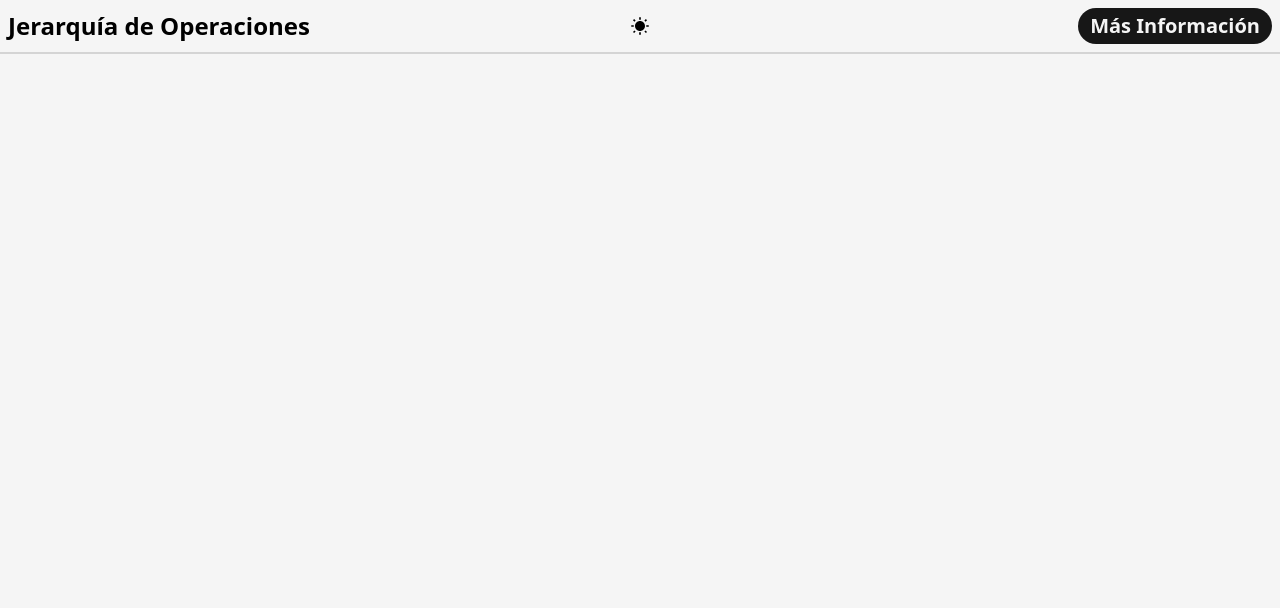
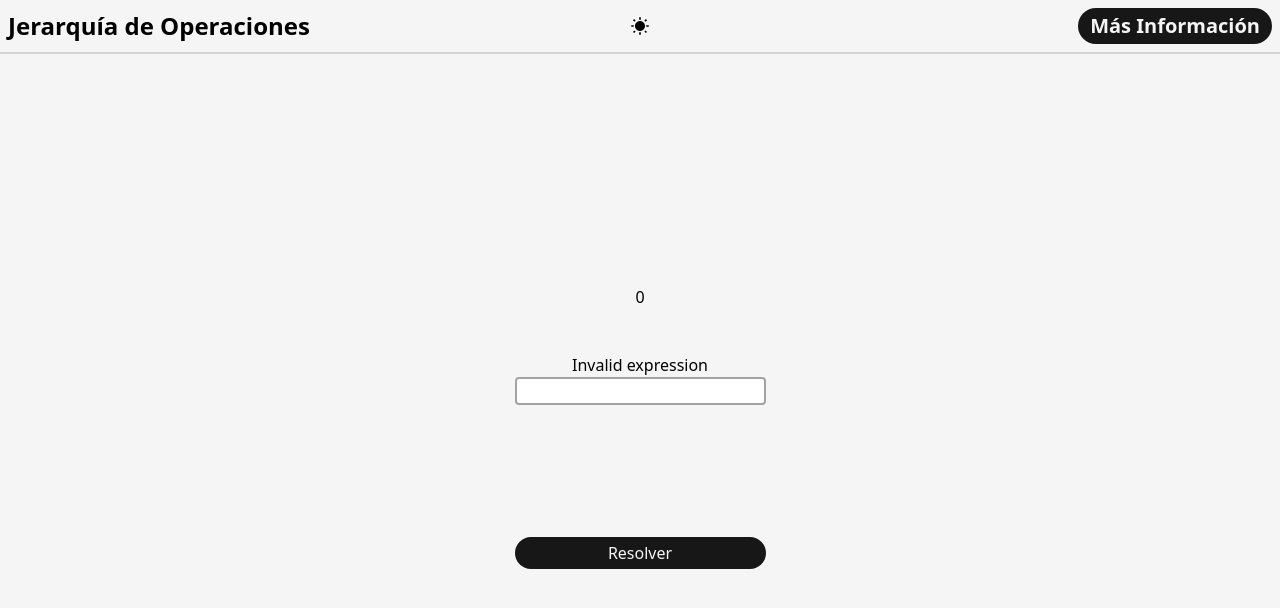
Before and after one commit to KytnaCode/jerarquia-de-operaciones, a React (Vite) app: page / in a window 1280 px wide. Shown: the top 608 px of the page. Built offline with nearby package versions, Linux system fonts and the light colour scheme.

Commit message:
Add expression solver (#13)

```diff
--- a/src/App.tsx
+++ b/src/App.tsx
@@ -1,12 +1,24 @@
 import { twMerge } from 'tailwind-merge';
 import './App.css';
-import { useEffect, useState } from 'react';
+import { useEffect, useMemo, useState } from 'react';
 import { FaGithub } from 'react-icons/fa';
 import { IoMdSunny, IoIosMoon } from 'react-icons/io';
+import NumberValue from './components/numberValue';
+import InsertNumber from './components/insertNumber';
+import { getDepth, identity, Number } from './number/number';
 
 function App() {
   const [darkMode, setDarkMode] = useState(false);
   const [page, setPage] = useState('');
+  const [num, setNum] = useState(identity(0));
+  const [solving, setSolving] = useState(false);
+  const [step, setStep] = useState(getDepth(num));
+  const [id, setId] = useState(0);
+
+  const numberValues = useMemo(
+    () => Array.from(Array(getDepth(num) + 1 - step)),
+    [num, step],
+  );
 
   useEffect(() => {
     const onLocationChange = () => {
@@ -19,6 +31,32 @@ function App() {
       window.removeEventListener('popstate', onLocationChange);
     };
   }, []);
+
+  const handleSetNum = (num: Number) => {
+    setStep(getDepth(num));
+    setNum(num);
+  };
+
+  useEffect(() => {
+    if (!solving) return;
+
+    setStep(getDepth(num));
+
+    setId(
+      setInterval(() => {
+        setStep(step => step - 1);
+      }, 1000),
+    );
+
+    return () => clearInterval(id);
+  }, [solving]);
+
+  useEffect(() => {
+    if (step <= 0) {
+      setSolving(false);
+      clearInterval(id);
+    }
+  }, [step]);
 
   return (
     <main
@@ -60,6 +98,25 @@ function App() {
             </div>
           </div>
         )}
+        {page === '' && (
+          <div className='w-full h-full grid place-items-center'>
+            <div className='w-1/3 h-1/2 grid justify-evenly items-center'>
+              {numberValues.map((_, i) => (
+                <NumberValue
+                  num={num}
+                  resolvedLevel={getDepth(num) - i}
+                  key={i}
+                />
+              ))}
+              <InsertNumber disabled={solving} setNumber={handleSetNum} />
+              <button
+                onClick={() => setSolving(true)}
+                className='rounded-full bg-neutral-900 dark:bg-neutral-100 text-neutral-100 dark:text-neutral-900 px-3 py-1 hover:bg-neutral-700 dark:hover:bg-neutral-300'>
+                Resolver
+              </button>
+            </div>
+          </div>
+        )}
       </section>
     </main>
   );
--- a/src/components/insertNumber.tsx
+++ b/src/components/insertNumber.tsx
@@ -5,9 +5,13 @@ import { Number } from '../number/number';
 
 export type InsertNumberProps = {
   setNumber: (num: Number) => void;
+  disabled?: boolean;
 };
 
-export default function InsertNumber({ setNumber }: InsertNumberProps) {
+export default function InsertNumber({
+  setNumber,
+  disabled,
+}: InsertNumberProps) {
   const [input, setInput] = useState('');
   const [invalid, setInvalid] = useState(false);
 
@@ -26,6 +30,7 @@ export default function InsertNumber({ setNumber }: InsertNumberProps) {
     <form className='w-full h-full flex flex-col'>
       {invalid && <label>Invalid expression</label>}
       <input
+        disabled={disabled}
         type='text'
         value={input}
         className='border-neutral-400 border-solid border-2 rounded px-2'
```
